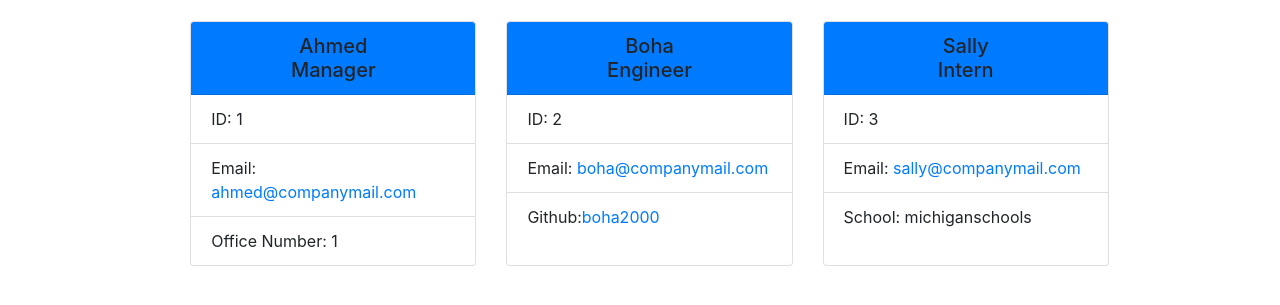
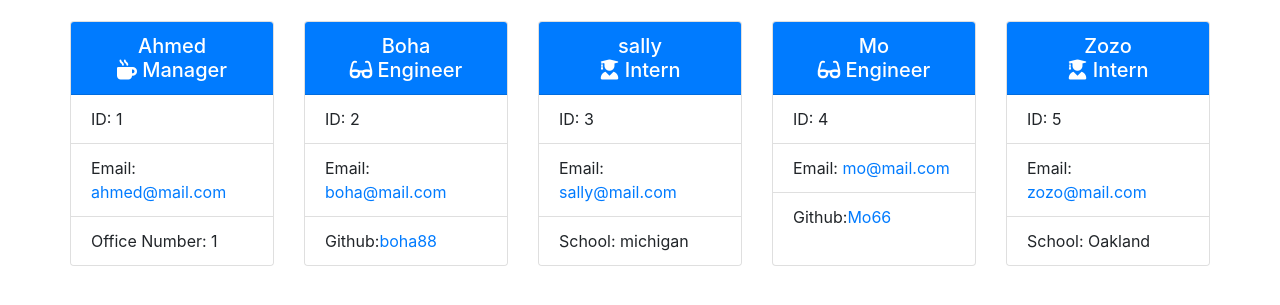
Before and after one commit to alotfey/Team-Profile-Generator, a website: page Team-Profile-Generator/index-test.html in a window 1280 px wide. Shown: the part 99-404 px from the top of the page. Drawn offline with nearby package versions, Linux system fonts and the light colour scheme.

Commit message:
add readme file

```diff
--- a/Team-Profile-Generator/index-test.html
+++ b/Team-Profile-Generator/index-test.html
@@ -7,6 +7,7 @@
     <meta http-equiv="X-UA-Compatible" content="IE=edge">
     <meta name="viewport" content="width=device-width, initial-scale=1.0">
     <link rel="stylesheet" href="https://maxcdn.bootstrapcdn.com/bootstrap/4.0.0/css/bootstrap.min.css" integrity="sha384-Gn5384xqQ1aoWXA+058RXPxPg6fy4IWvTNh0E263XmFcJlSAwiGgFAW/dAiS6JXm" crossorigin="anonymous">
+    <link rel="stylesheet" href="https://cdnjs.cloudflare.com/ajax/libs/font-awesome/6.0.0-beta3/css/all.min.css" integrity="sha512-Fo3rlrZj/k7ujTnHg4CGR2D7kSs0v4LLanw2qksYuRlEzO+tcaEPQogQ0KaoGN26/zrn20ImR1DfuLWnOo7aBA==" crossorigin="anonymous" referrerpolicy="no-referrer" />
 
     <title>Team</title>
 </head>
@@ -18,37 +19,57 @@
 </div>
 <div class="mt-4"></div>
 <div class="container">
-    <div class="row justify-content-center ml-1">
+    <div class="row justify-content-center d-flex">
     <div class="card-deck">
 
 
 
 
 <div class="card">
-<h5 class="card-header bg-primary  text-center">Ahmed <br> Manager</h5>
+<h5 class="card-header bg-primary text-white  text-center">Ahmed <br><i class="fas fa-mug-hot"></i> Manager</h5>
 <ul class="list-group list-group-flush">
     <li class="list-group-item">ID: 1</li>
-    <li class="list-group-item">Email: <a href = "mailto: ahmed@companymail.com">ahmed@companymail.com</a></li>
+    <li class="list-group-item">Email: <a href = "mailto: ahmed@mail.com">ahmed@mail.com</a></li>
     <li class="list-group-item">Office Number: 1</li>
 </ul>
 </div>
 
 
     <div class="card">
-<h5 class="card-header bg-primary  text-center">Boha <br> Engineer</h5>
+<h5 class="card-header bg-primary text-white   text-center">Boha <br><i class="fas fa-glasses"></i> Engineer</h5>
 <ul class="list-group list-group-flush">
     <li class="list-group-item">ID: 2</li>
-    <li class="list-group-item">Email: <a href = "mailto: boha@companymail.com">boha@companymail.com</a></li>
-    <li class="list-group-item">Github:<a href = "https://github.com/boha2000">boha2000</a></li>
+    <li class="list-group-item">Email: <a href = "mailto: boha@mail.com">boha@mail.com</a></li>
+    <li class="list-group-item">Github:<a href = "https://github.com/boha88">boha88</a></li>
 </ul>
 </div>
 
 
     <div class="card">
-    <h5 class="card-header bg-primary  text-center">Sally <br> Intern</h5>
+    <h5 class="card-header bg-primary text-white   text-center">sally <br><i class="fas fa-user-graduate"></i> Intern</h5>
     <ul class="list-group list-group-flush">
         <li class="list-group-item">ID: 3</li>
-        <li class="list-group-item">Email: <a href = "mailto: sally@companymail.com">sally@companymail.com</a></li>
-        <li class="list-group-item">School: michiganschools</li>
+        <li class="list-group-item">Email: <a href = "mailto: sally@mail.com">sally@mail.com</a></li>
+        <li class="list-group-item">School: michigan</li>
     </ul>
     </div>
+
+
+    <div class="card">
+<h5 class="card-header bg-primary text-white   text-center">Mo <br><i class="fas fa-glasses"></i> Engineer</h5>
+<ul class="list-group list-group-flush">
+    <li class="list-group-item">ID: 4</li>
+    <li class="list-group-item">Email: <a href = "mailto: mo@mail.com">mo@mail.com</a></li>
+    <li class="list-group-item">Github:<a href = "https://github.com/Mo66">Mo66</a></li>
+</ul>
+</div>
+
+
+<div class="card">
+    <h5 class="card-header bg-primary text-white   text-center">Zozo <br><i class="fas fa-user-graduate"></i> Intern</h5>
+    <ul class="list-group list-group-flush">
+        <li class="list-group-item">ID: 5</li>
+        <li class="list-group-item">Email: <a href = "mailto: zozo@mail.com">zozo@mail.com</a></li>
+        <li class="list-group-item">School: Oakland</li>
+    </ul>
+    </div>
```
Also changed, not shown: Team-Profile-Generator/lib/renderhtml.js (+4 -3 lines), Team-Profile-Generator/README.md (added), Team-Profile-Generator/img/screenshot.png (added).
